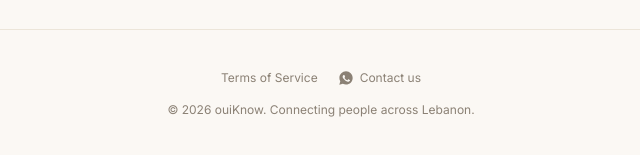
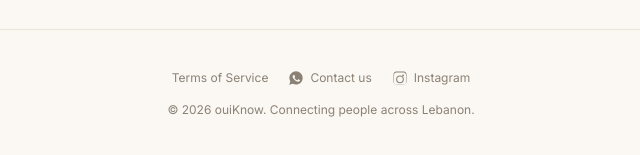
Before and after one commit to ahmadmahfouz1989-spec/nanny, a Next.js app: page /en in a window 1280 px wide. Shown: the part 2510-2665 px from the top of the page, without its empty margins (319-959 px from the left). Built offline with nearby package versions, Linux system fonts and the light colour scheme; no server answers; the database is empty.

Commit message:
Add Instagram to the homepage footer's contact links
Same pattern as the WhatsApp link -- overridable via
NEXT_PUBLIC_SUPPORT_INSTAGRAM, defaults to the ouiKnow account.

```diff
--- a/messages/ar.json
+++ b/messages/ar.json
@@ -15,7 +15,8 @@
     "feed": "المنشورات",
     "categories": "الفئات",
     "terms": "شروط الخدمة",
-    "contact": "تواصل معنا"
+    "contact": "تواصل معنا",
+    "instagram": "إنستغرام"
   },
   "Categories": {
     "hubTitle": "تصفّح الفئات",
--- a/messages/en.json
+++ b/messages/en.json
@@ -15,7 +15,8 @@
     "feed": "Feed",
     "categories": "Categories",
     "terms": "Terms of Service",
-    "contact": "Contact us"
+    "contact": "Contact us",
+    "instagram": "Instagram"
   },
   "Categories": {
     "hubTitle": "Browse categories",
--- a/src/app/[locale]/page.tsx
+++ b/src/app/[locale]/page.tsx
@@ -15,6 +15,8 @@ import { getCategories } from "@/lib/categories";
 import { ui } from "@/lib/ui";
 
 const SUPPORT_WHATSAPP = process.env.NEXT_PUBLIC_SUPPORT_WHATSAPP || "96176775996";
+const SUPPORT_INSTAGRAM =
+  process.env.NEXT_PUBLIC_SUPPORT_INSTAGRAM || "https://www.instagram.com/ouiknowww?stkn=MTNseHg4ZHNicm1taw==";
 
 export default async function Home({ params }: { params: Promise<{ locale: string }> }) {
   const { locale } = await params;
@@ -249,6 +251,17 @@ export default async function Home({ params }: { params: Promise<{ locale: strin
               </svg>
               {tNav("contact")}
             </a>
+            <a
+              href={SUPPORT_INSTAGRAM}
+              target="_blank"
+              rel="noopener noreferrer"
+              className="inline-flex items-center gap-1.5 hover:text-ink"
+            >
+              <svg viewBox="0 0 24 24" className="h-4 w-4" fill="currentColor" aria-hidden>
+                <path d="M12 2.16c3.2 0 3.58.01 4.85.07 1.17.05 1.8.25 2.23.41.56.22.96.48 1.38.9.42.42.68.82.9 1.38.16.43.36 1.06.41 2.23.06 1.27.07 1.65.07 4.85s-.01 3.58-.07 4.85c-.05 1.17-.25 1.8-.41 2.23-.22.56-.48.96-.9 1.38-.42.42-.82.68-1.38.9-.43.16-1.06.36-2.23.41-1.27.06-1.65.07-4.85.07s-3.58-.01-4.85-.07c-1.17-.05-1.8-.25-2.23-.41a3.72 3.72 0 0 1-1.38-.9 3.72 3.72 0 0 1-.9-1.38c-.16-.43-.36-1.06-.41-2.23-.06-1.27-.07-1.65-.07-4.85s.01-3.58.07-4.85c.05-1.17.25-1.8.41-2.23.22-.56.48-.96.9-1.38.42-.42.82-.68 1.38-.9.43-.16 1.06-.36 2.23-.41C8.42 2.17 8.8 2.16 12 2.16Zm0 1.62c-3.14 0-3.5.01-4.73.07-1.03.05-1.6.22-1.97.36-.5.19-.85.42-1.22.79-.37.37-.6.72-.79 1.22-.14.37-.31.94-.36 1.97-.06 1.23-.07 1.59-.07 4.73s.01 3.5.07 4.73c.05 1.03.22 1.6.36 1.97.19.5.42.85.79 1.22.37.37.72.6 1.22.79.37.14.94.31 1.97.36 1.23.06 1.59.07 4.73.07s3.5-.01 4.73-.07c1.03-.05 1.6-.22 1.97-.36.5-.19.85-.42 1.22-.79.37-.37.6-.72.79-1.22.14-.37.31-.94.36-1.97.06-1.23.07-1.59.07-4.73s-.01-3.5-.07-4.73c-.05-1.03-.22-1.6-.36-1.97a3.28 3.28 0 0 0-.79-1.22 3.28 3.28 0 0 0-1.22-.79c-.37-.14-.94-.31-1.97-.36-1.23-.06-1.59-.07-4.73-.07Zm0 4.38a5.84 5.84 0 1 1 0 11.68 5.84 5.84 0 0 1 0-11.68Zm0 1.62a4.22 4.22 0 1 0 0 8.44 4.22 4.22 0 0 0 0-8.44Zm6.06-1.8a1.36 1.36 0 1 1-2.72 0 1.36 1.36 0 0 1 2.72 0Z" />
+              </svg>
+              {tNav("instagram")}
+            </a>
           </div>
           <p>{t("footer", { year: new Date().getFullYear() })}</p>
         </div>
```
